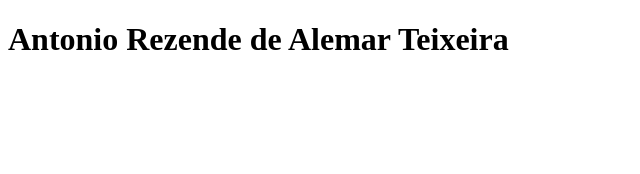
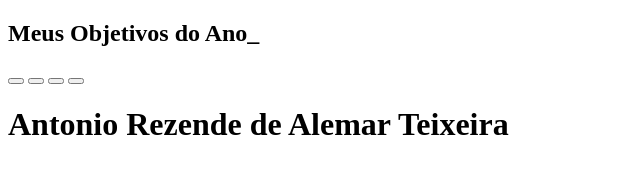
Before and after one commit to AntonioRez/programacaoantonio, a plain HTML site: page index.html in a window 1280 px wide. Shown: the whole page, without its empty margins (0-640 px from the left). Drawn offline with Linux system fonts and the light colour scheme.

Commit message:
hjbdshjdc

```diff
--- a/index.html
+++ b/index.html
@@ -3,9 +3,18 @@
 <head>
     <meta charset="UTF-8">
     <meta name="viewport" content="width=device-width, initial-scale=1.0">
-    <title>Document</title>
+    <title>Meus Objetivos do Ano</title>
 </head>
 <body>
+    <section class="conteudo-principal"></section>
+    <h2 class="titulo-principal">Meus Objetivos do Ano_</h2>
+    <div class="botoes">
+        <button class="botao"></button>
+        <button class="botao"></button>
+        <button class="botao"></button>
+        <button class="botao"></button>
+
+    </div>
     <h1>Antonio Rezende de Alemar Teixeira</h1>
 </body>
 </html>
```
